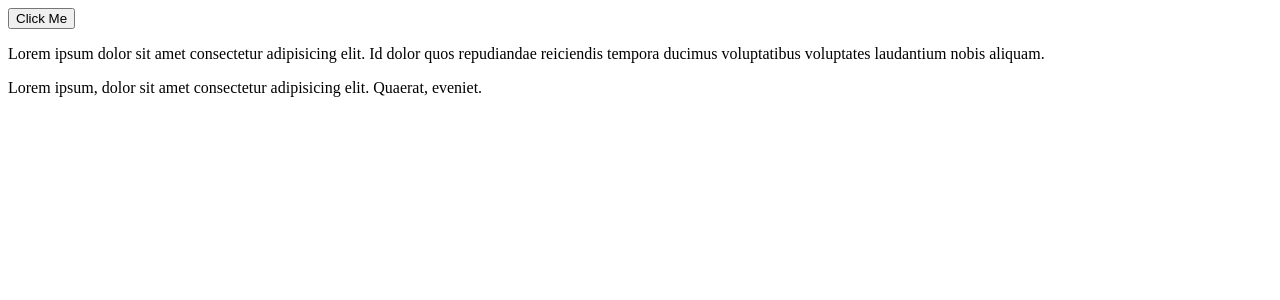
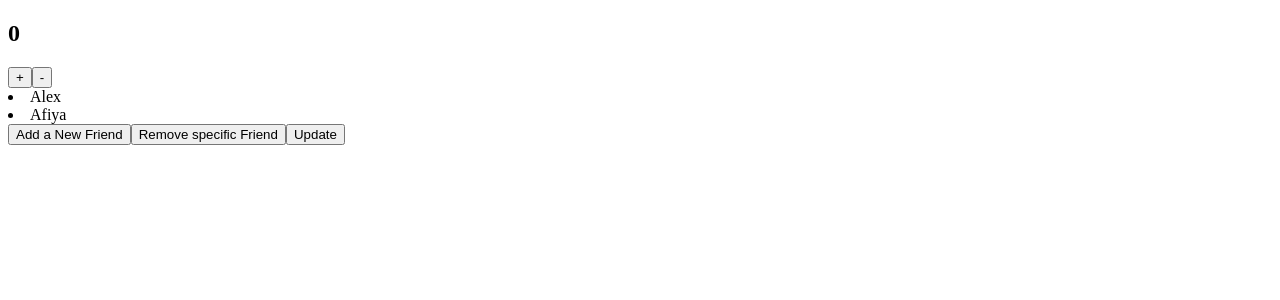
Before and after one commit to AfiyaZannuba/React-Learning, a React (Vite) app: page / in a window 1280 px wide. Shown: the top 300 px of the page. Built offline with nearby package versions, Linux system fonts and the light colour scheme.

Commit message:
Example programs of useState using numbers, arrays

```diff
--- a/src/App.jsx
+++ b/src/App.jsx
@@ -1,28 +1,43 @@
-const Button = () => {
-  const handleClick = () => console.log(Math.round(Math.random() * 10));
-  return <button onClick={handleClick}>Click Me</button>
-}
+// State is a way to store and manage data that can change over time
+// and affects how the component renders. We define state using useState hook,
+//which allows you to set an intial value and provides a way to update that state.
 
-const Copy = () => {
-  const handleCopy = () => console.log(Math.round(Math.random()*10))
-  return(
-    <p onCopy={handleCopy}>Lorem ipsum dolor sit amet consectetur adipisicing elit. Id dolor quos repudiandae reiciendis tempora ducimus voluptatibus voluptates laudantium nobis aliquam.</p>
-  )
-}
-
-const  Move = () => {
-  const handleMove = () => alert("Mouse move event fired");
-  return (
-    <p onMouseMove={handleMove}>Lorem ipsum, dolor sit amet consectetur adipisicing elit. Quaerat, eveniet.</p>
-  )
-}
+import { useState } from "react"
 
 const App = () => {
+
+  const [friends, setFriends] = useState(['Alex', 'Afiya'])
+  const [count, setCount] = useState(0);
+  const increment = () => {
+    setCount (count + 1);
+  }
+  const decrement = () => {
+    if (count>0){
+    setCount (count - 1);
+    }
+  }
+  const AddFriend = () => {
+    setFriends([...friends, "Allen"])
+  }
+  const RemoveFriend = () => {
+    setFriends(friends.filter((f)=> (f != "Allen")))
+  }
+  const UpDatefriend = () => {
+    setFriends(friends.map((f)=>(f==="Afiya" ? "Afiya Zannuba" : f)));
+  }
   return (
     <section>
-      <Button />
-      <Copy />
-      <Move />
+      <h1>{count}</h1>
+      <button onClick={increment}>+</button>
+      <button onClick={decrement}>-</button>
+      <br />
+      {friends.map((friend)=>(
+        <li key={Math.round(Math.random()*10)}>{friend}</li>
+      ))}
+
+      <button onClick={AddFriend}>Add a New Friend</button>
+      <button onClick={RemoveFriend}>Remove specific Friend</button>
+      <button onClick={UpDatefriend}>Update</button>
     </section>
   )
 }
```
